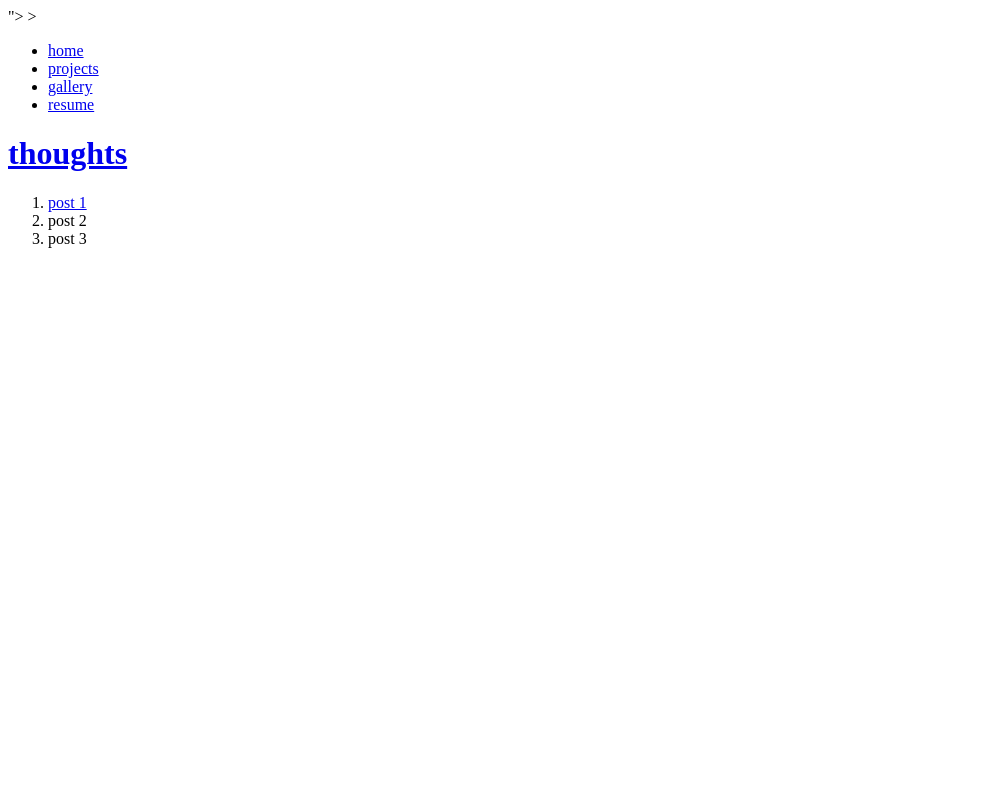
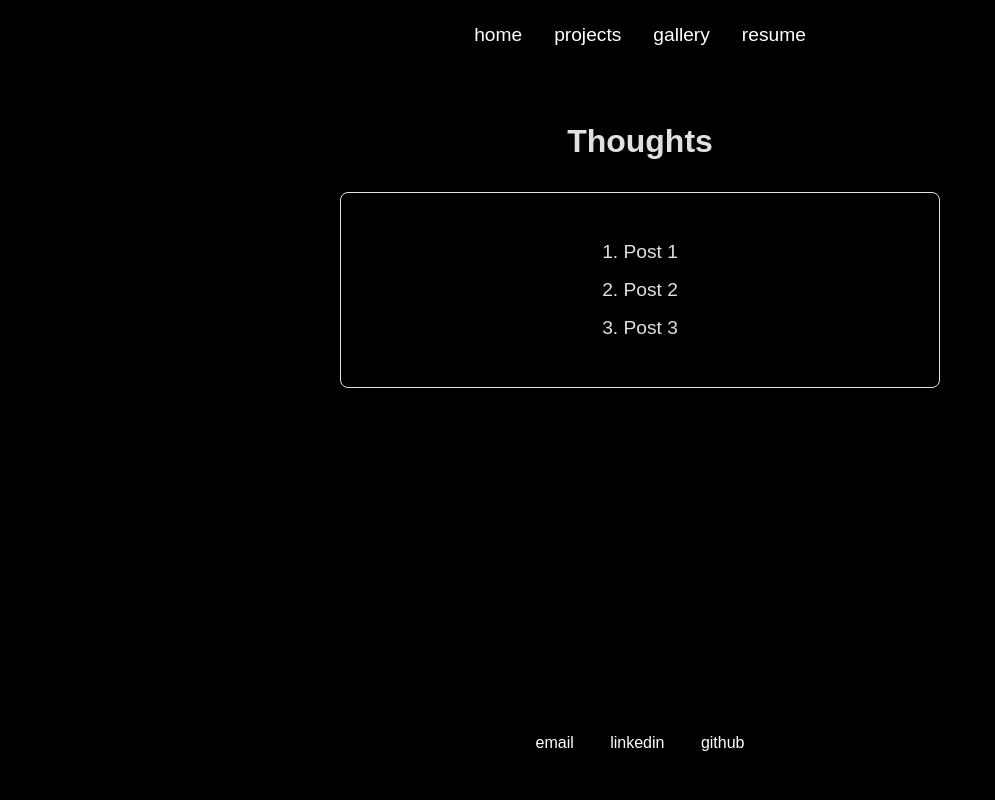
Before and after one commit to arighosh05/hw3-portfolio, a plain HTML site: page thoughts.html in a window 1280 px wide. Shown: the whole page, without its empty margins (0-995 px from the left). Drawn offline with Linux system fonts and the light colour scheme; a web font is replaced by a local one.

Commit message:
Update thoughts.html

```diff
--- a/thoughts.html
+++ b/thoughts.html
@@ -3,10 +3,11 @@
 <head>
     <meta charset="UTF-8">
     <meta name="author" content="Aritra Ghosh">
-    <meta property="og:title" content="portfolio thoughts">">
-    <meta property="og:description" content="portfolio thoughts contains all posts">>
+    <meta property="og:title" content="portfolio thoughts">
+    <meta property="og:description" content="portfolio thoughts contains all posts">
     <meta property="og:type" content="website">
     <title>thoughts</title>
+    <link rel="stylesheet" href="styles.css">
 </head>
 <body>
     <nav>
@@ -17,15 +18,18 @@
             <li><a href="resume.pdf" target = "_blank">resume</a></li>
         </ul>
     </nav>
-<header>
-    <h1><a href="thoughts.html">thoughts</a></h1>
+    <header class="content-list">
+        <h1>Thoughts</h1>
         <nav>
             <ol>
-            <li><a href="post_1.html">post 1</a></li>
-            <li>post 2</li>
-            <li>post 3</li>
+                <li><a href="post_1.html">Post 1</a></li>
+                <li>Post 2</li>
+                <li>Post 3</li>
             </ol>
         </nav>
     </header>
+    <main class="social-links">
+        <p><a href="mailto:a7ghosh@ucsd.edu">email</a> <a href="https://www.linkedin.com/in/ghosh-aritra/">linkedin</a> <a href="https://github.com/arighosh05">github</a></p>
+    </main>
 </body>
 </html>
```
Lines whose indentation alone changed are shown as unchanged.
